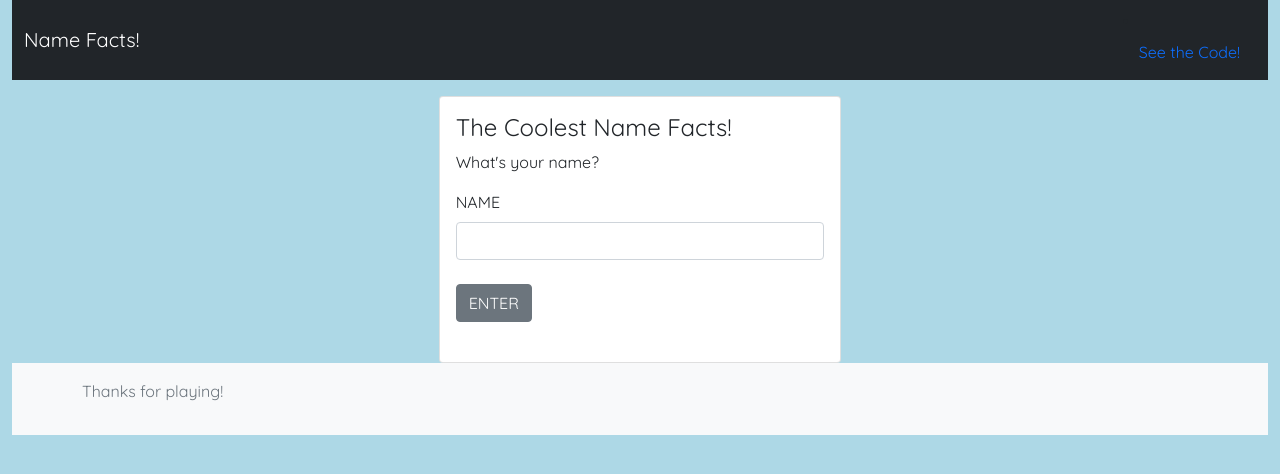
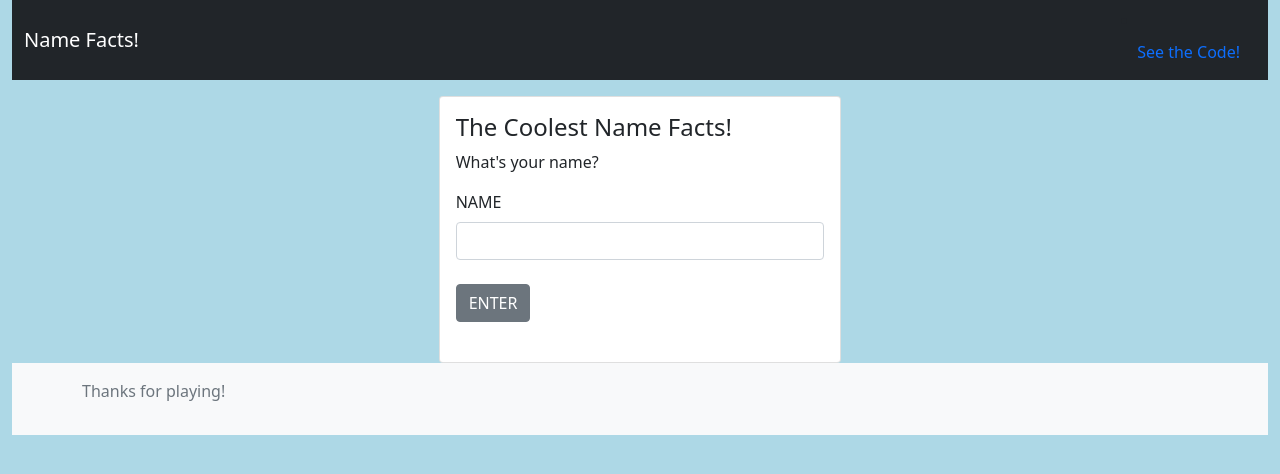
Before and after one commit to ellarohling/legendary-winner-delta, a plain HTML site: page index.html in a window 1280 px wide. Drawn offline with nearby package versions, Linux system fonts and the light colour scheme.

Commit message:
Update style.css

```diff
--- a/Styles/style.css
+++ b/Styles/style.css
@@ -1,8 +1,5 @@
-@import url("https://fonts.googleapis.com/css2?family=Quicksand&family=Roboto&display=swap");
-
 body {
     background-color: lightblue;
-    font-family: "Quicksand", sans-serif;
 }
 
 .draggable {
@@ -28,8 +25,7 @@ p {
 
 h3 {
   color: black;
-  /*   font-family: "Roboto", sans-serif; */
-  font-family: "Quicksand", sans-serif;
+
 }
 
 .card {
```
